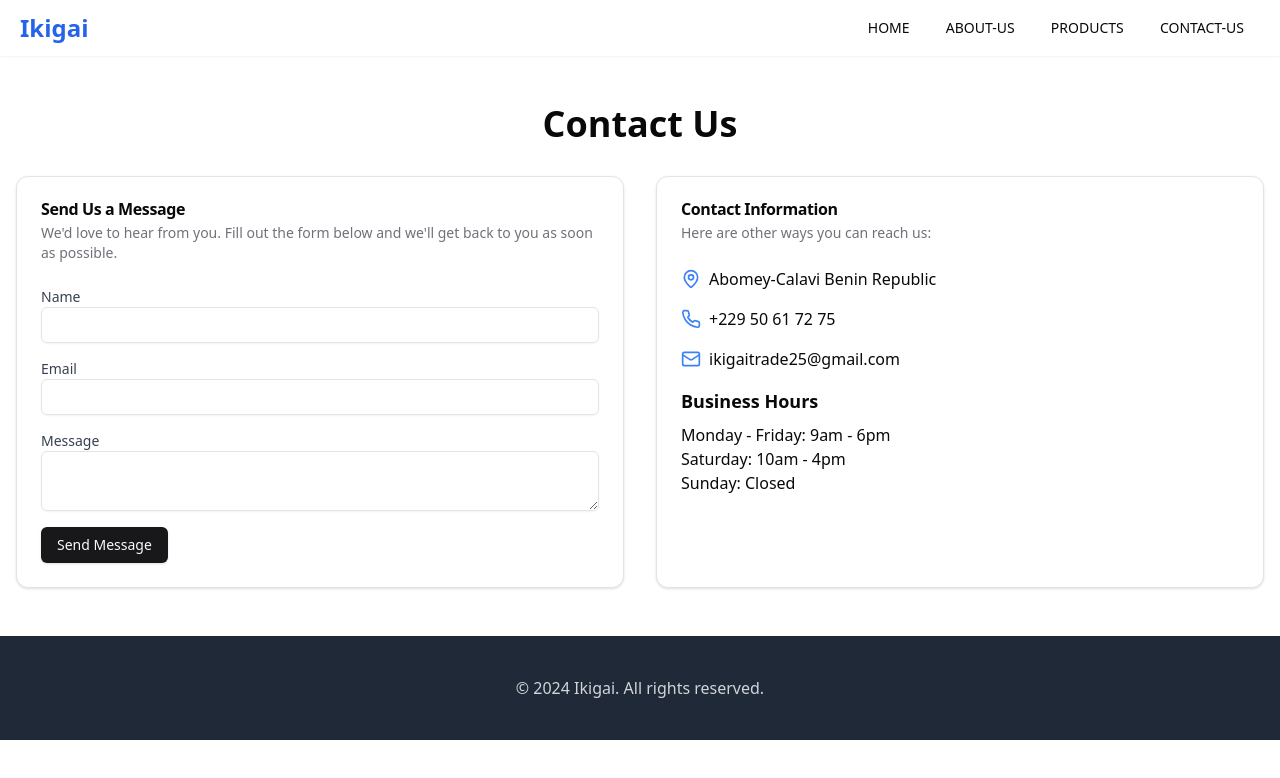
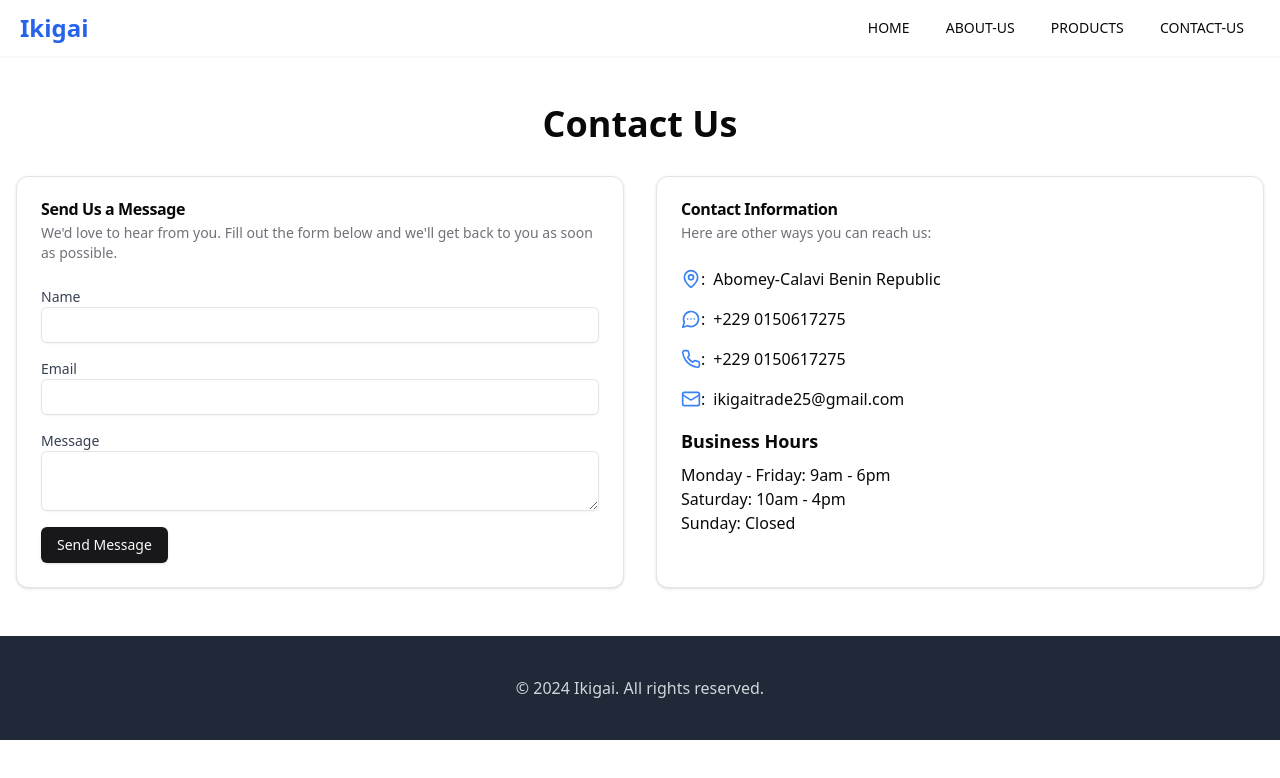
Before and after one commit to Beni-Alexandre/IKIGAI, a React (Vite) app: page /contact in a window 1280 px wide. Shown: the top 778 px of the page. Built offline with nearby package versions, Linux system fonts and the light colour scheme.

Commit message:
update the contact form

```diff
--- a/src/Contactpage/contact.tsx
+++ b/src/Contactpage/contact.tsx
@@ -4,16 +4,16 @@ import {
     Card,
     CardContent,
     CardDescription,
-    CardFooter,
+
     CardHeader,
     CardTitle,
 } from "@/components/ui/card";
 import { Input } from "@/components/ui/input";
 import { Textarea } from "@/components/ui/textarea"
 import { Button } from "@/components/ui/button"
-import { MapPin, Phone, Mail } from "lucide-react"
+import { MapPin, Phone, Mail, MessageCircleMore } from "lucide-react"
 import Footer from "@/home/footer";
-
+import { Link } from "react-router-dom";
 
 
 function Contact() {
@@ -100,17 +100,28 @@ function Contact() {
                         </CardHeader>
                         <CardContent className="space-y-4">
                             <div className="flex items-center space-x-2">
-                                <MapPin className="h-5 w-5 text-blue-500" />
+                                <MapPin className="h-5 w-5 text-blue-500" />:
                                 <span>Abomey-Calavi Benin Republic</span>
                             </div>
                             <div className="flex items-center space-x-2">
-                                <Phone className="h-5 w-5 text-blue-500" />
-                                <span>+229 50 61 72 75</span>
+                                < MessageCircleMore className="h-5 w-5 text-blue-500" />:
+                                <Link to="https://wa.me/22950617275 ">
+                                    <span>+229 0150617275</span>
+                                </Link>
                             </div>
                             <div className="flex items-center space-x-2">
-                                <Mail className="h-5 w-5 text-blue-500" />
+                                <Phone className="h-5 w-5 text-blue-500" />:
+                                <a href="tel:+229 0150617275"> <span>+229 0150617275</span></a>
+
+
+                            </div>
+                            <div className="flex items-center space-x-2">
+                                <Mail className="h-5 w-5 text-blue-500" />:
+
                                 <span>ikigaitrade25@gmail.com</span>
+
                             </div>
+
                             <div className="mt-6">
                                 <h3 className="text-lg font-semibold mb-2">Business Hours</h3>
                                 <p>Monday - Friday: 9am - 6pm</p>
--- a/src/productpage/product.tsx
+++ b/src/productpage/product.tsx
@@ -11,7 +11,7 @@ import {
 import { Button } from "@/components/ui/button";
 import { Badge } from "@/components/ui/badge";
 import { Input } from "@/components/ui/input";
-import { Search, SlidersHorizontal, Upload, ImageIcon, ShoppingCart } from 'lucide-react';
+import { Search, Upload, ImageIcon } from 'lucide-react';
 import Footer from "@/home/footer";
 import {
     Select,
```
